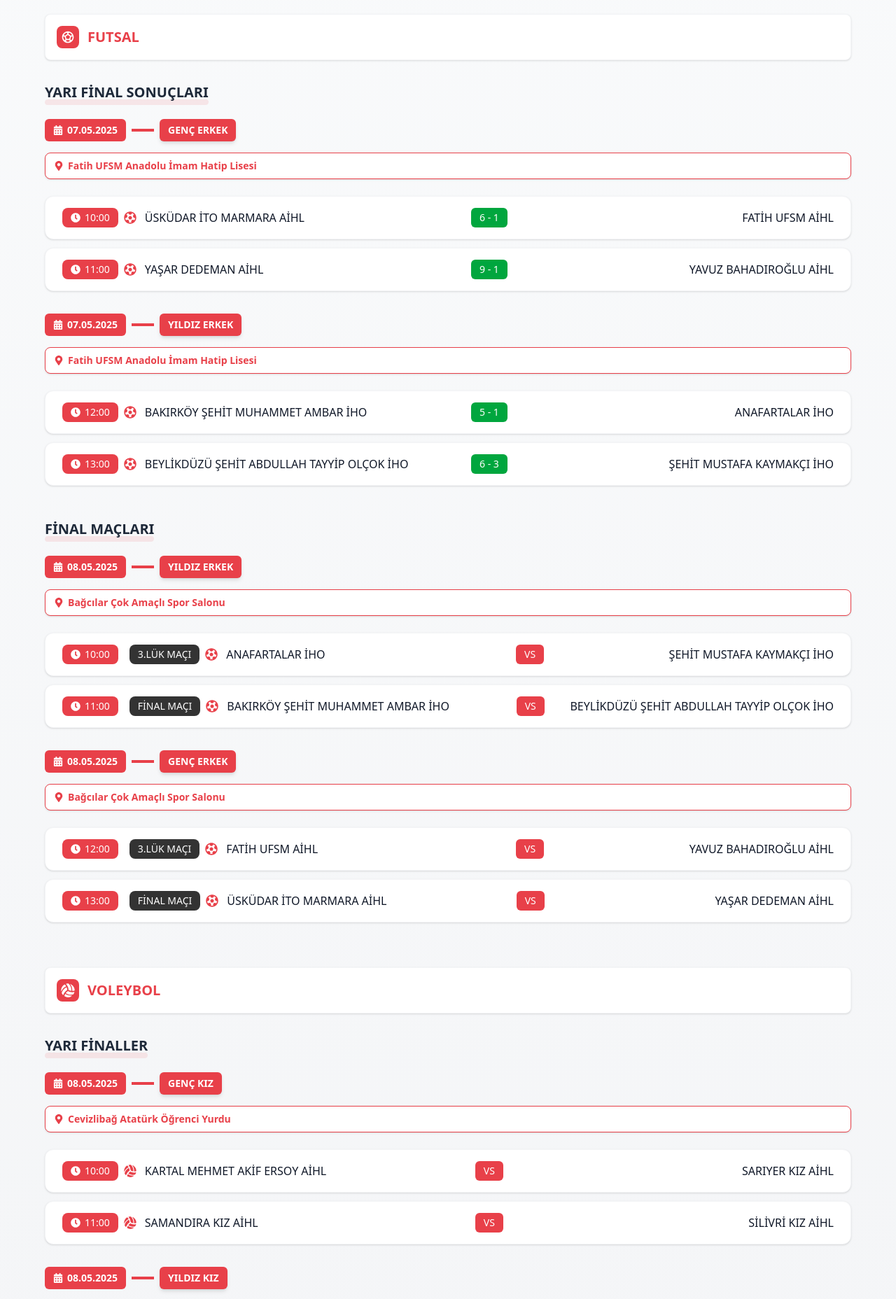
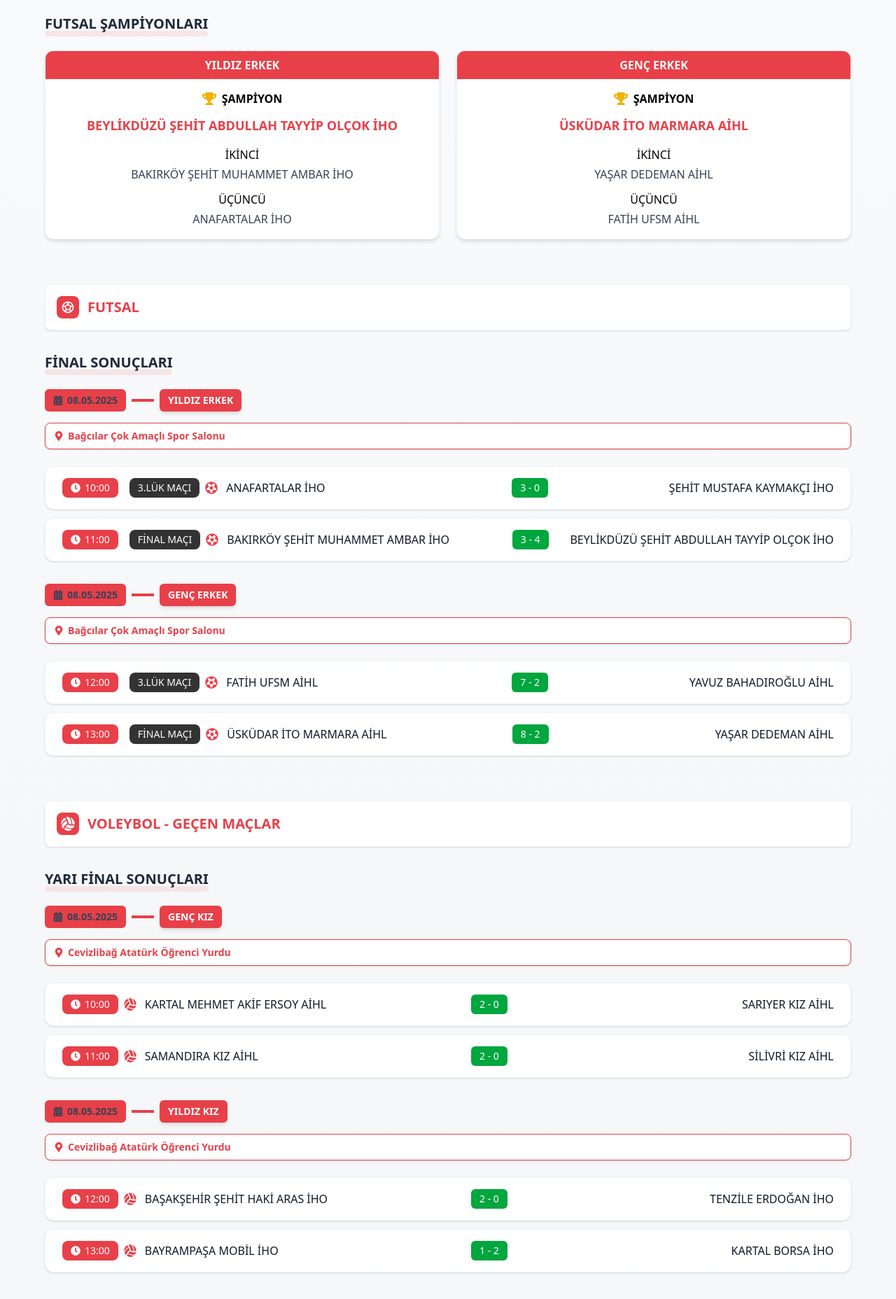
Before and after one commit to ondertalhatorpil/imamhatipsporoyunlari.com, a React (Vite) app in the folder frontend/: page /turnuva-final-asamasi in a window 1280 px wide. Shown: the part 320-2176 px from the top of the page at 70% size. Built offline with nearby package versions, Linux system fonts and the light colour scheme.

Commit message:
feat: final four

```diff
--- a/frontend/src/pages/TournamentFinal.jsx
+++ b/frontend/src/pages/TournamentFinal.jsx
@@ -3,21 +3,25 @@ import { FaTrophy, FaCalendarAlt, FaClock, FaVolleyballBall, FaFutbol, FaUsers,
 import { MdSportsSoccer } from 'react-icons/md';
 
 const TournamentFinal = () => {
-  const volleyballMatches = [
+  // Past volleyball semifinal matches with results
+  const pastVolleyballMatches = [
     {
       date: '08.05.2025',
       category: 'GENÇ KIZ',
       venue: 'Cevizlibağ Atatürk Öğrenci Yurdu',
+      isCompleted: true,
       matches: [
         {
           time: '10:00',
           team1: 'KARTAL MEHMET AKİF ERSOY AİHL',
-          team2: 'SARIYER KIZ AİHL'
+          team2: 'SARIYER KIZ AİHL',
+          score: '2 - 0'
         },
         {
           time: '11:00',
           team1: 'SAMANDIRA KIZ AİHL',
-          team2: 'SİLİVRİ KIZ AİHL'
+          team2: 'SİLİVRİ KIZ AİHL',
+          score: '2 - 0'
         }
       ]
     },
@@ -25,16 +29,61 @@ const TournamentFinal = () => {
       date: '08.05.2025',
       category: 'YILDIZ KIZ',
       venue: 'Cevizlibağ Atatürk Öğrenci Yurdu',
+      isCompleted: true,
       matches: [
         {
           time: '12:00',
-          team1: 'TENZİLE ERDOĞAN İHO',
-          team2: 'BAŞAKŞEHİR ŞEHİT HAKİ ARAS İHO'
+          team1: 'BAŞAKŞEHİR ŞEHİT HAKİ ARAS İHO',
+          team2: 'TENZİLE ERDOĞAN İHO',
+          score: '2 - 0'
         },
         {
-            time: '13:30',
-            team1: 'KARTAL BORSA İHO',
-            team2: 'BAYRAMPAŞA MOBİL'
+          time: '13:00',
+          team1: 'BAYRAMPAŞA MOBİL İHO',
+          team2: 'KARTAL BORSA İHO',
+          score: '1 - 2'
+        }
+      ]
+    }
+  ];
+
+  // Upcoming volleyball finals
+  const upcomingVolleyballMatches = [
+    {
+      date: '12.05.2025',
+      category: 'YILDIZ KIZ',
+      venue: 'Cevizlibağ Atatürk Öğrenci Yurdu',
+      matches: [
+        {
+          time: '10:00',
+          title: '3.LÜK MAÇI',
+          team1: 'TENZİLE ERDOĞAN İHO',
+          team2: 'BAYRAMPAŞA İHO'
+        },
+        {
+          time: '11:00',
+          title: 'FİNAL MAÇI',
+          team1: 'KARTAL BORSA İHO',
+          team2: 'BAŞAKŞEHİR ŞEHİT HAKİ ARAS İHO'
+        }
+      ]
+    },
+    {
+      date: '12.05.2025',
+      category: 'GENÇ KIZ',
+      venue: 'Cevizlibağ Atatürk Öğrenci Yurdu',
+      matches: [
+        {
+          time: '12:00',
+          title: '3.LÜK MAÇI',
+          team1: 'SİLİVRİ KIZ AİHL',
+          team2: 'SARIYER KIZ AİHL'
+        },
+        {
+          time: '13:00',
+          title: 'FİNAL MAÇI',
+          team1: 'SAMANDIRA KIZ AİHL',
+          team2: 'KARTAL MEHMET AKİF ERSOY AİHL'
         }
       ]
     }
@@ -84,24 +133,27 @@ const TournamentFinal = () => {
     }
   ];
 
-  // Final and 3rd place matches
+  // Final and 3rd place matches with results
   const finalFutsalMatches = [
     {
       date: '08.05.2025',
       category: 'YILDIZ ERKEK',
       venue: 'Bağcılar Çok Amaçlı Spor Salonu',
+      isCompleted: true,
       matches: [
         {
           time: '10:00',
           title: '3.LÜK MAÇI',
           team1: 'ANAFARTALAR İHO',
-          team2: 'ŞEHİT MUSTAFA KAYMAKÇI İHO'
+          team2: 'ŞEHİT MUSTAFA KAYMAKÇI İHO',
+          score: '3 - 0'
         },
         {
           time: '11:00',
           title: 'FİNAL MAÇI',
           team1: 'BAKIRKÖY ŞEHİT MUHAMMET AMBAR İHO',
-          team2: 'BEYLİKDÜZÜ ŞEHİT ABDULLAH TAYYİP OLÇOK İHO'
+          team2: 'BEYLİKDÜZÜ ŞEHİT ABDULLAH TAYYİP OLÇOK İHO',
+          score: '3 - 4'
         }
       ]
     },
@@ -109,18 +161,21 @@ const TournamentFinal = () => {
       date: '08.05.2025',
       category: 'GENÇ ERKEK',
       venue: 'Bağcılar Çok Amaçlı Spor Salonu',
+      isCompleted: true,
       matches: [
         {
           time: '12:00',
           title: '3.LÜK MAÇI',
           team1: 'FATİH UFSM AİHL',
-          team2: 'YAVUZ BAHADIROĞLU AİHL'
+          team2: 'YAVUZ BAHADIROĞLU AİHL',
+          score: '7 - 2'
         },
         {
           time: '13:00',
           title: 'FİNAL MAÇI',
           team1: 'ÜSKÜDAR İTO MARMARA AİHL',
-          team2: 'YAŞAR DEDEMAN AİHL'
+          team2: 'YAŞAR DEDEMAN AİHL',
+          score: '8 - 2'
         }
       ]
     }
@@ -196,7 +251,7 @@ const TournamentFinal = () => {
         <div className="mb-8 sm:mb-12">
           <div className="relative inline-block mb-6">
             <h3 className="text-xl font-bold text-gray-800 relative z-10">
-              YARI FİNAL SONUÇLARI
+              {sport === 'futsal' && completedMatches === finalFutsalMatches ? 'FİNAL SONUÇLARI' : 'YARI FİNAL SONUÇLARI'}
             </h3>
             <div className="absolute -bottom-1 left-0 w-full h-2 bg-[#E84049] opacity-10 rounded-md transform -skew-x-6 z-0"></div>
           </div>
@@ -205,8 +260,8 @@ const TournamentFinal = () => {
             <div key={idx} className="mb-6 sm:mb-8">
               <div className="flex flex-wrap items-center gap-2 mb-3 sm:mb-4">
                 <div className="bg-[#E84049] bg-opacity-5 rounded-md px-3 py-1.5 flex items-center gap-1.5">
-                  <FaCalendarAlt className="text-[#fff] text-sm" />
-                  <span className="text-sm font-bold text-[#fff]">{matchDay.date}</span>
+                  <FaCalendarAlt className="text-gray-700 text-sm" />
+                  <span className="text-sm font-bold text-gray-700">{matchDay.date}</span>
                 </div>
                 <div className="h-1 w-8 bg-[#E84049] bg-opacity-30 hidden sm:block"></div>
                 <span className="bg-[#E84049] text-white px-3 py-1.5 rounded-md text-xs sm:text-sm font-bold shadow-md">
@@ -223,7 +278,7 @@ const TournamentFinal = () => {
 
               <div>
                 {matchDay.matches.map((match, mIdx) => (
-                  <MatchCard key={mIdx} match={match} sport={sport} isCompleted={true} />
+                  <MatchCard key={mIdx} match={match} sport={sport} isCompleted={matchDay.isCompleted} />
                 ))}
               </div>
             </div>
@@ -236,7 +291,7 @@ const TournamentFinal = () => {
         <div>
           <div className="relative inline-block mb-6">
             <h3 className="text-xl font-bold text-gray-800 relative z-10">
-              {title === "FUTSAL" ? "FİNAL MAÇLARI" : "YARI FİNALLER"}
+              {sport === 'volleyball' ? "FİNAL MAÇLARI" : "GELECEK MAÇLAR"}
             </h3>
             <div className="absolute -bottom-1 left-0 w-full h-2 bg-[#E84049] opacity-10 rounded-md transform -skew-x-6 z-0"></div>
           </div>
@@ -245,8 +300,8 @@ const TournamentFinal = () => {
             <div key={idx} className="mb-6 sm:mb-8">
               <div className="flex flex-wrap items-center gap-2 mb-3 sm:mb-4">
                 <div className="bg-[#E84049] bg-opacity-5 rounded-md px-3 py-1.5 flex items-center gap-1.5">
-                  <FaCalendarAlt className="text-[#fff] text-sm" />
-                  <span className="text-sm font-bold text-[#fff]">{matchDay.date}</span>
+                  <FaCalendarAlt className="text-gray-700 text-sm" />
+                  <span className="text-sm font-bold text-gray-700">{matchDay.date}</span>
                 </div>
                 <div className="h-1 w-8 bg-[#E84049] bg-opacity-30 hidden sm:block"></div>
                 <span className="bg-[#E84049] text-white px-3 py-1.5 rounded-md text-xs sm:text-sm font-bold shadow-md">
@@ -273,6 +328,84 @@ const TournamentFinal = () => {
     </div>
   );
 
+  // Display winners for completed tournaments
+  const WinnersSection = () => {
+    // Get champion and runner-up for futsal
+    const yildizErkekFinal = finalFutsalMatches[0].matches[1];
+    const gencErkekFinal = finalFutsalMatches[1].matches[1];
+
+    const yildizErkekWinner = yildizErkekFinal.score === '3 - 4' ? yildizErkekFinal.team2 : yildizErkekFinal.team1;
+    const yildizErkekRunnerUp = yildizErkekFinal.score === '3 - 4' ? yildizErkekFinal.team1 : yildizErkekFinal.team2;
+
+    const gencErkekWinner = gencErkekFinal.score === '8 - 2' ? gencErkekFinal.team1 : gencErkekFinal.team2;
+    const gencErkekRunnerUp = gencErkekFinal.score === '8 - 2' ? gencErkekFinal.team2 : gencErkekFinal.team1;
+
+    return (
+      <div className="mb-10 sm:mb-16">
+        <div className="relative inline-block mb-6">
+          <h3 className="text-xl font-bold text-gray-800 relative z-10">
+            FUTSAL ŞAMPİYONLARI
+          </h3>
+          <div className="absolute -bottom-1 left-0 w-full h-2 bg-[#E84049] opacity-10 rounded-md transform -skew-x-6 z-0"></div>
+        </div>
+
+        <div className="grid grid-cols-1 md:grid-cols-2 gap-6">
+          {/* Yıldız Erkek */}
+          <div className="bg-white rounded-xl shadow-md border border-gray-100 overflow-hidden">
+            <div className="bg-[#E84049] text-white py-2 px-4 font-bold text-center">
+              YILDIZ ERKEK
+            </div>
+            <div className="p-4">
+              <div className="flex items-center justify-center gap-2 mb-3">
+                <FaTrophy className="text-yellow-500 text-xl" />
+                <h4 className="font-bold">ŞAMPİYON</h4>
+              </div>
+              <div className="text-center font-bold text-lg text-[#E84049] mb-4">
+                {yildizErkekWinner}
+              </div>
+
+              <div className="text-center font-medium mb-1">İKİNCİ</div>
+              <div className="text-center text-gray-700">
+                {yildizErkekRunnerUp}
+              </div>
+
+              <div className="text-center font-medium mt-3 mb-1">ÜÇÜNCÜ</div>
+              <div className="text-center text-gray-700">
+                ANAFARTALAR İHO
+              </div>
+            </div>
+          </div>
+
+          {/* Genç Erkek */}
+          <div className="bg-white rounded-xl shadow-md border border-gray-100 overflow-hidden">
+            <div className="bg-[#E84049] text-white py-2 px-4 font-bold text-center">
+              GENÇ ERKEK
+            </div>
+            <div className="p-4">
+              <div className="flex items-center justify-center gap-2 mb-3">
+                <FaTrophy className="text-yellow-500 text-xl" />
+                <h4 className="font-bold">ŞAMPİYON</h4>
+              </div>
+              <div className="text-center font-bold text-lg text-[#E84049] mb-4">
+                {gencErkekWinner}
+              </div>
+
+              <div className="text-center font-medium mb-1">İKİNCİ</div>
+              <div className="text-center text-gray-700">
+                {gencErkekRunnerUp}
+              </div>
+
+              <div className="text-center font-medium mt-3 mb-1">ÜÇÜNCÜ</div>
+              <div className="text-center text-gray-700">
+                {finalFutsalMatches[1].matches[0].score === 'BEKLENİYOR' ? 'BEKLENİYOR' : 'FATİH UFSM AİHL'}
+              </div>
+            </div>
+          </div>
+        </div>
+      </div>
+    );
+  };
+
   return (
     <div className="min-h-screen py-6 sm:py-12 px-3 sm:px-6 lg:px-8 mt-12 sm:mt-20">
       <div className="max-w-6xl mx-auto">
@@ -290,21 +423,31 @@ const TournamentFinal = () => {
           </div>
         </div>
 
+        {/* Champions Section */}
+        <WinnersSection />
+
         {/* Futsal Section */}
         <SportSection
           title="FUTSAL"
           icon={<MdSportsSoccer className="text-white text-lg sm:text-xl" />}
           sport="futsal"
-          completedMatches={pastFutsalMatches}
-          upcomingMatches={finalFutsalMatches}
+          completedMatches={finalFutsalMatches}
         />
 
-        {/* Voleybol Section */}
+        {/* Voleybol Past Matches Section */}
         <SportSection
-          title="VOLEYBOL"
+          title="VOLEYBOL - GEÇEN MAÇLAR"
           icon={<FaVolleyballBall className="text-white text-lg sm:text-xl" />}
           sport="volleyball"
-          upcomingMatches={volleyballMatches}
+          completedMatches={pastVolleyballMatches}
+        />
+
+        {/* Voleybol Future Matches Section */}
+        <SportSection
+          title="VOLEYBOL - FİNAL MAÇLARI"
+          icon={<FaVolleyballBall className="text-white text-lg sm:text-xl" />}
+          sport="volleyball"
+          upcomingMatches={upcomingVolleyballMatches}
         />
 
       </div>
```
